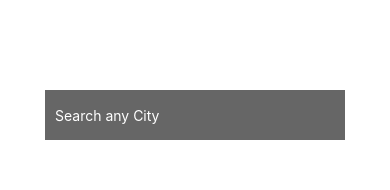
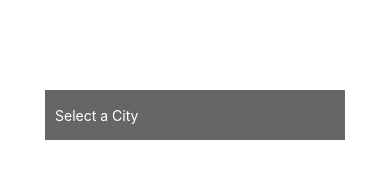
Before and after one commit to JackWillie/weather-cards, a React Native app: screen / in a window 390 px wide. Shown: the top 190 px of the page. Built offline with nearby package versions, Linux system fonts and the light colour scheme.

Commit message:
add more props for placeholder and android

```diff
--- a/App.js
+++ b/App.js
@@ -9,7 +9,7 @@ export default class App extends React.Component {
 	render() {
 		return (
 			<KeyboardAvoidingView style={styles.container} behavior="padding">
-				<SearchInput />
+				<SearchInput placeholder="Select a City" />
 				<View style={styles.cards}>
 					<CardStackView backgroundColor="#ebebeb">
 						<WeatherText />
--- a/components/SearchInput.js
+++ b/components/SearchInput.js
@@ -7,8 +7,9 @@ class SeachInput extends Component {
 			<View style={styles.searchBar}>
 				<TextInput
 					autoCorrect={false}
-					placeholder="Search any City"
+					placeholder={this.props.placeholder}
 					placeholderTextColor="#ffffff"
+					underlineColorAndroid="transparent"
 					style={styles.textInput}
 					clearButtonMode="always"
 				/>
```
